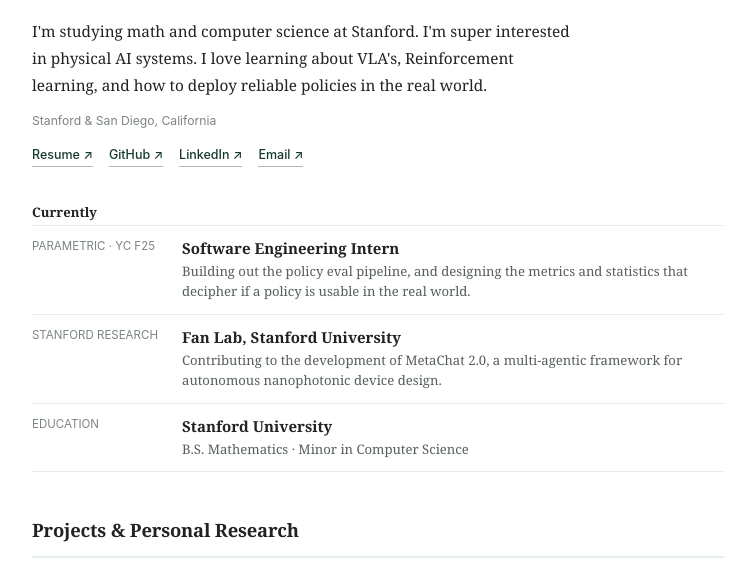
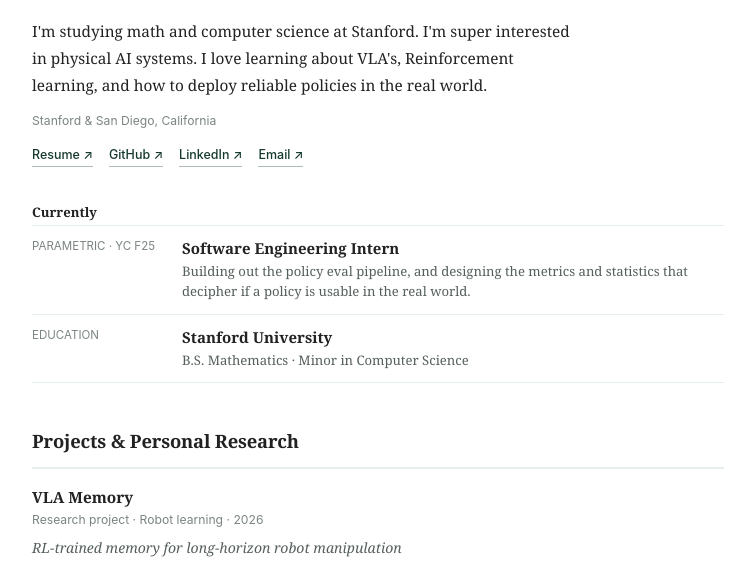
Before and after one commit to lucasburgett/lucasburgett.github.io, an Astro site: page / in a window 1280 px wide. Shown: the part 176-738 px from the top of the page, without its empty margins (262-1017 px from the left). Built offline with nearby package versions, Linux system fonts and the light colour scheme; Astro itself is replaced by a stand-in of ours.

Commit message:
Update resume PDF and close out Fan Lab role (#17)
Replace the linked resume with the latest version, at both the current
path and the pre-4f8012b path so older shared links stay current.

The Fan Lab research assistantship ended in June 2026: drop it from the
hero "Currently" strip and set the Experience entry to a closed period
with past-tense copy.

```diff
--- a/src/components/Hero.astro
+++ b/src/components/Hero.astro
@@ -27,13 +27,6 @@
       </div>
     </article>
     <article class="current__item">
-      <p class="current__label">Stanford research</p>
-      <div>
-        <h3>{now.research.org}</h3>
-        <p>{now.research.detail}</p>
-      </div>
-    </article>
-    <article class="current__item">
       <p class="current__label">Education</p>
       <div>
         <h3>{education.school}</h3>
--- a/src/data/content.ts
+++ b/src/data/content.ts
@@ -94,12 +94,6 @@
     detail:
       "Building out the policy eval pipeline, and designing the metrics and statistics that decipher if a policy is usable in the real world.",
     location: "San Francisco, CA",
-  },
-  research: {
-    label: "Now",
-    org: "Fan Lab, Stanford University",
-    detail:
-      "Contributing to the development of MetaChat 2.0, a multi-agentic framework for autonomous nanophotonic device design.",
   },
 } as const;
 
@@ -207,9 +201,9 @@
     org: "Fan Lab, Stanford University",
     role: "Research Assistant",
     location: "Stanford, CA",
-    period: "Winter 2026 – present",
+    period: "Winter 2026 – June 2026",
     body:
-      "Contributing to MetaChat 2.0, a multi-agent framework for autonomous nanophotonic device design, and building the LLM evaluation set that measures it.",
+      "Contributed to MetaChat 2.0, a multi-agent framework for autonomous nanophotonic device design, and built the LLM evaluation set that measures it.",
     tags: ["Multi-agent", "LLM eval", "Nanophotonics"],
   },
   {
```
Also changed, not shown: 2 other files.
